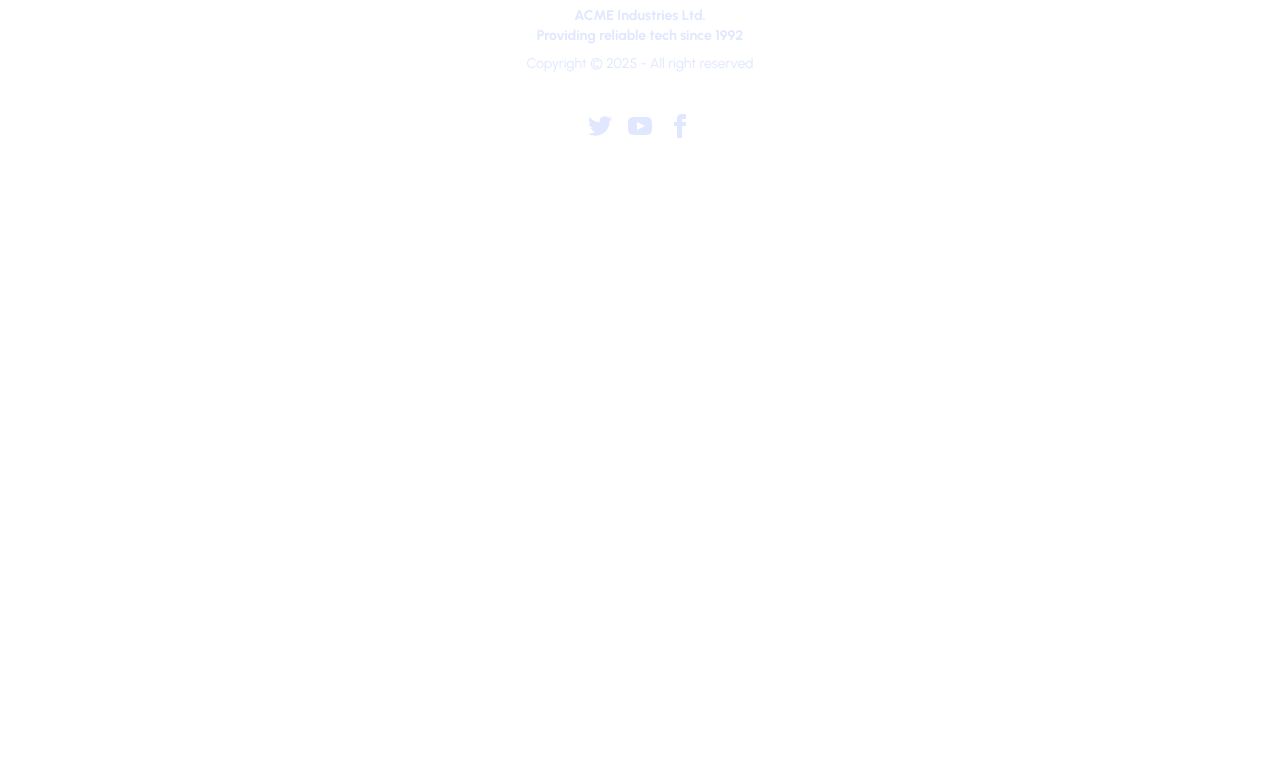
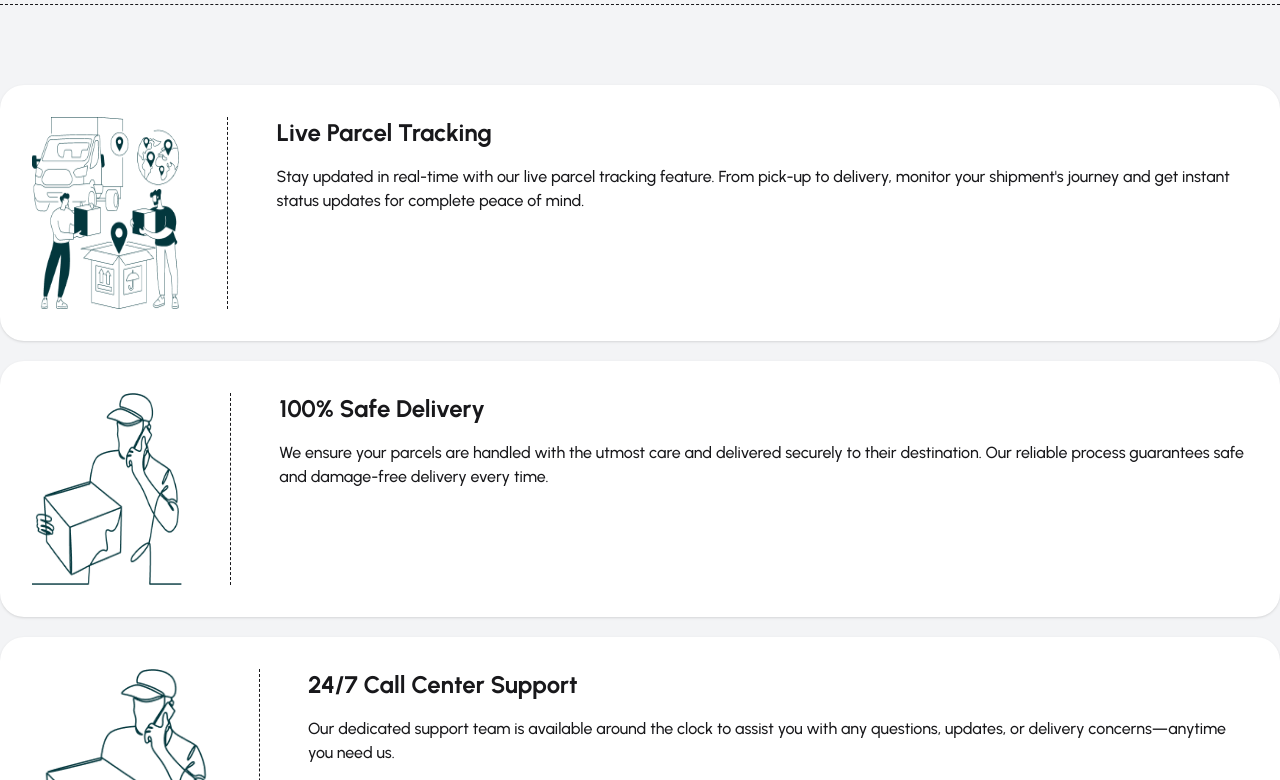
Before and after one commit to mahadi40011/Zap-Shift-Client-Side, a React (Vite) app: page / in a window 1280 px wide. Shown: the part 1520-2300 px from the top of the page. Before the commit the page ends 1698 px from the top, so only its background shows below. Built offline with nearby package versions, Linux system fonts and the light colour scheme.

Commit message:
Created A static component. it contain 3 cards

```diff
--- a/index.html
+++ b/index.html
@@ -6,7 +6,7 @@
     <meta name="viewport" content="width=device-width, initial-scale=1.0" />
     <title>zap-shift</title>
   </head>
-  <body>
+  <body class="bg-gray-100">
     <div id="root"></div>
     <script type="module" src="/src/main.jsx"></script>
   </body>
--- a/src/layouts/RootLayout.jsx
+++ b/src/layouts/RootLayout.jsx
@@ -4,7 +4,7 @@ import Footer from "../pages/Shared/Footer/Footer";
 
 const RootLayout = () => {
   return (
-    <div className="flex flex-col min-h-screen">
+    <div className="flex flex-col min-h-screen ">
       <header></header>
       <main className="flex-1">
         <Outlet />
--- a/src/pages/Home/Home/Home.jsx
+++ b/src/pages/Home/Home/Home.jsx
@@ -2,13 +2,15 @@ import React from 'react';
 import HowItWorks from '../HowItWorks/HowItWorks';
 import OurServices from '../OurServices/OurServices';
 import Brands from '../Brands/Brands';
+import Service3StaticCards from '../Service3StaticCards/Service3StaticCards';
 
 const Home = () => {
   return (
     <div>
       <HowItWorks />
       <OurServices />
-      <Brands/>
+      <Brands />
+      <Service3StaticCards/>
     </div>
   );
 };
--- /dev/null
+++ b/src/pages/Home/Service3StaticCards/Service3StaticCards.jsx
@@ -0,0 +1,47 @@
+import React from "react";
+import liveParcel from "../../../assets/live-tracking.png";
+import safeDelivery from "../../../assets/safe-delivery.png";
+
+const Service3StaticCards = () => {
+  const cards = [
+    {
+      id: 0,
+      image: liveParcel,
+      title: "Live Parcel Tracking",
+      description:
+        "Stay updated in real-time with our live parcel tracking feature. From pick-up to delivery, monitor your shipment's journey and get instant status updates for complete peace of mind.",
+    },
+    {
+      id: 1,
+      image: safeDelivery,
+      title: "100% Safe Delivery",
+      description:
+        "We ensure your parcels are handled with the utmost care and delivered securely to their destination. Our reliable process guarantees safe and damage-free delivery every time.",
+    },
+    {
+      id: 2,
+      image: safeDelivery,
+      title: "24/7 Call Center Support",
+      description:
+        "Our dedicated support team is available around the clock to assist you with any questions, updates, or delivery concerns—anytime you need us.",
+    },
+  ];
+  return (
+    <div className="home-content py-20 border-y border-dashed  mt-24 space-y-5">
+      {cards.map((card) => (
+        <div className="flex gap-12 p-8 rounded-3xl shadow bg-white">
+          <div>
+            <img className="w-48 h-48" src={card.image} alt="" />
+          </div>
+          <div className="border-l border-dashed"></div>
+          <div>
+            <h2 className="font-bold text-2xl">{card.title}</h2>
+            <p className="font-medium mt-4">{card.description}</p>
+          </div>
+        </div>
+      ))}
+    </div>
+  );
+};
+
+export default Service3StaticCards;
```
